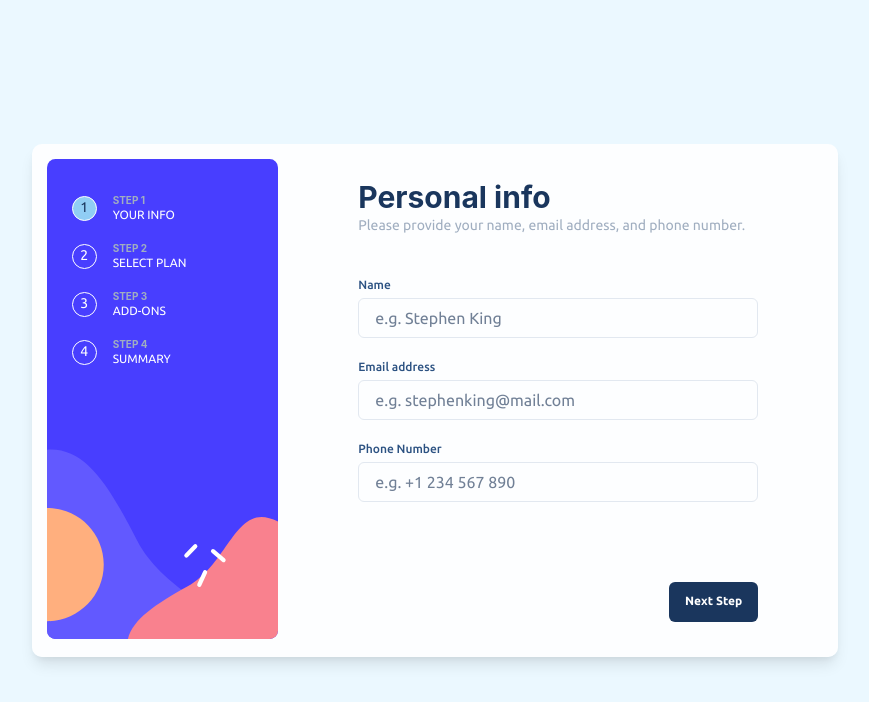
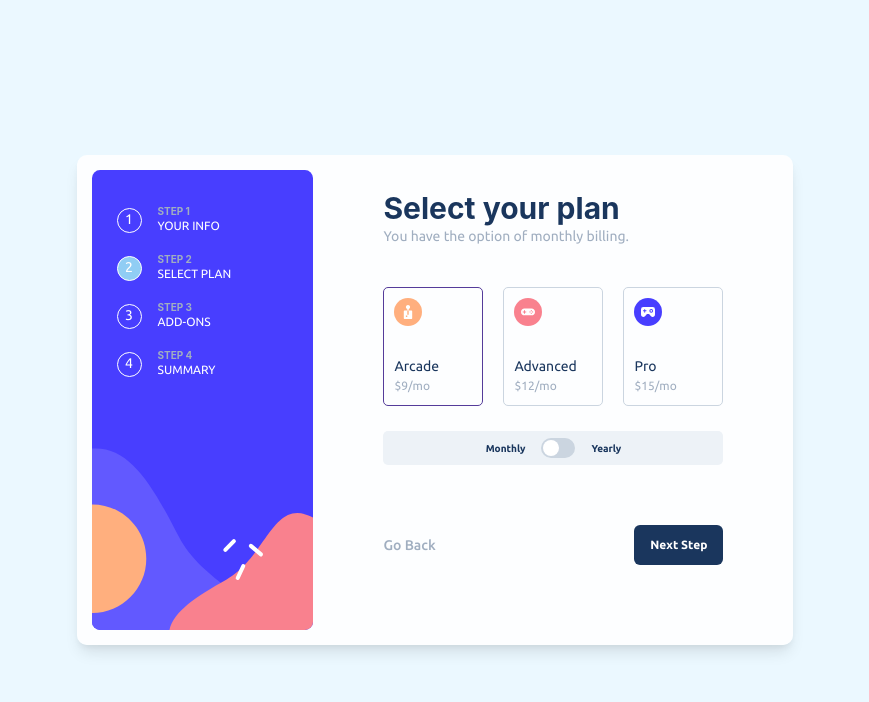
Before and after one commit to srdjan-gr/multi-step-form, a React (Vite) app: page / in a window 1280 px wide. Shown: the top 702 px of the page, without its empty margins (205-1074 px from the left). Built offline with nearby package versions, Linux system fonts and the light colour scheme.

Commit message:
PlanInfo component add

```diff
--- a/src/App.jsx
+++ b/src/App.jsx
@@ -1,23 +1,27 @@
 import { useState } from 'react'
-
-import { Box, Card, CardBody, Flex, Image, Stack, Input, Heading, Text, FormControl, FormLabel, FormErrorMessage, Button } from '@chakra-ui/react'
+import { Card, Flex, Image } from '@chakra-ui/react'
 
 import sidebarImg from './images/bg-sidebar-desktop.svg'
 import ProgressBar from './components/ProgressBar'
 import PersonalInfo from './components/PersonalInfo'
+import PlanInfo from './components/PlanInfo'
 
 
 const App = () => {
 
-  const [progress, setProgress] = useState(1)
+  const [progress, setProgress] = useState('plan')
   const [stage, setStage] = useState()
 
 
-  const nextForm = () => {
-    setProgress(progress + 1)
-
-    if (progress === 4) {
-      setProgress(progress)
+  const renderOptions = () => {
+    if (progress === 'personal') {
+      return (
+        <PersonalInfo progress={progress} setProgress={setProgress} />
+      )
+    } else if (progress === 'plan') {
+      return (
+        <PlanInfo progress={progress} setProgress={setProgress} />
+      )
     }
   }
 
@@ -27,21 +31,16 @@ const App = () => {
     <Flex justifyContent='center' alignItems='center' h='100vh' bgColor={'blue.50'}>
 
       <Card
-        direction={{ base: 'column', sm: 'row' }}
-        overflow='hidden'
-        variant='outline'
-        bgColor={'whiteAlpha.900'}
-        p='15px'
-        border='none'
-        boxShadow='lg'
-        borderRadius='10px'
+        direction={{ base: 'column', sm: 'row' }} overflow='hidden'
+        variant='outline' bgColor={'whiteAlpha.900'}
+        p='15px' border='none'
+        boxShadow='lg' borderRadius='10px'
       >
-
-        <Image mr='60px' h='480px' src={sidebarImg} />
+        <Image mr='50px' h='460px' src={sidebarImg} />
 
         <ProgressBar progress={progress} />
 
-        <PersonalInfo progress={progress} nextForm={nextForm} />
+        {renderOptions()}
 
       </Card>
     </Flex>
--- a/src/components/PersonalInfo.jsx
+++ b/src/components/PersonalInfo.jsx
@@ -2,14 +2,14 @@ import React from 'react'
 import { Box, Card, CardBody, Flex, Image, Stack, Input, Heading, Text, FormControl, FormLabel, FormErrorMessage, Button } from '@chakra-ui/react'
 
 
-const PersonalInfo = ({ progress, nextForm }) => {
+const PersonalInfo = ({ progress, setProgress }) => {
 
 
     return (
         <Stack >
-            <CardBody w='440px' mr='45px'>
+            <CardBody w='380px' mr='35px'>
                 <Heading as='h1' size='lg' color={'blue.900'}>Personal info</Heading>
-                <Text fontSize='sm' mb={10} color={'gray.400'}>Please provide your name, email address, and phone number.</Text>
+                <Text fontSize='12px' mb={10} color={'gray.400'}>Please provide your name, email address, and phone number.</Text>
 
                 <FormControl>
                     <FormLabel fontSize='12px' color={'blue.700'} mb='4px'>Name</FormLabel>
@@ -18,10 +18,10 @@ const PersonalInfo = ({ progress, nextForm }) => {
                     <FormLabel fontSize='12px' color={'blue.700'} mb='4px'>Email address</FormLabel>
                     <Input mb={5} placeholder='e.g. stephenking@mail.com' id='email' />
 
-                    <FormLabel fontSize='12px' color={'blue.700'} mb='4px'>Phone Number</FormLabel>
+                    <FormLabel fontSize='12px' color={'blue.400'} mb='4px'>Phone Number</FormLabel>
                     <Input mb={5} placeholder='e.g. +1 234 567 890' id='phone' />
 
-                    <Button colorScheme="button" color='white' mt='60px' float='right' fontSize='12px' onClick={nextForm}>Next Step</Button>
+                    <Button colorScheme="button" color='white' float='right' fontSize='12px' onClick={() => setProgress('plan')}>Next Step</Button>
                 </FormControl>
 
             </CardBody>
--- /dev/null
+++ b/src/components/PlanInfo.jsx
@@ -0,0 +1,59 @@
+import React from 'react'
+import { Box, Card, CardBody, Flex, Image, Stack, Input, Heading, Text, FormControl, FormLabel, FormErrorMessage, Button, Switch } from '@chakra-ui/react'
+
+import arcadeIcon from '../images/icon-arcade.svg'
+import advancedIcon from '../images/icon-advanced.svg'
+import proIcon from '../images/icon-pro.svg'
+
+
+const PlanInfo = ({ progress, setProgress }) => {
+
+
+    return (
+        <Stack >
+            <CardBody w='380px' mr='35px'>
+                <Heading as='h1' size='lg' color={'blue.900'}>Select your plan</Heading>
+                <Text fontSize='sm' mb={10} color={'gray.400'}>You have the option of monthly billing.</Text>
+
+                <Flex mb='25px' justifyContent='space-between'>
+
+                    <Flex w='100px' border='1px solid #553C9A' borderRadius='5px' p='10px' flexDirection='column' justifyContent='flex-start' alignItems='flex-start' cursor='pointer'>
+                        <Image src={arcadeIcon} h='28px' mb='30px' />
+                        <Text as='h2' fontSize='14px' color={'blue.900'}>Arcade</Text>
+                        <Text fontSize='12px' color={'gray.400'}>$9/mo</Text>
+                    </Flex>
+
+                    <Flex w='100px' border='1px solid #CBD5E0' borderRadius='5px' p='10px' flexDirection='column' justifyContent='flex-start' alignItems='flex-start' cursor='pointer'>
+                        <Image src={advancedIcon} h='28px' mb='30px' />
+                        <Text as='h2' fontSize='14px' color={'blue.900'}>Advanced</Text>
+                        <Text fontSize='12px' color={'gray.400'}>$12/mo</Text>
+                    </Flex>
+
+                    <Flex w='100px' border='1px solid #CBD5E0' borderRadius='5px' p='10px' flexDirection='column' justifyContent='flex-start' alignItems='flex-start' cursor='pointer'>
+                        <Image src={proIcon} h='28px' mb='30px' />
+                        <Text as='h2' fontSize='14px' color={'blue.900'}>Pro</Text>
+                        <Text fontSize='12px' color={'gray.400'}>$15/mo</Text>
+                    </Flex>
+
+                </Flex>
+
+
+
+                <Flex w='100%' h='34px' bgColor={'gray.100'} borderRadius='5px' justifyContent='center' alignItems='center'>
+                    <Text fontSize='10px' fontWeight='bold' mr={4} color={'blue.900'}>Monthly</Text>
+                    <Switch colorScheme='button' id='email-alerts' />
+                    <Text fontSize='10px' fontWeight='bold' ml={4} color={'blue.900'}>Yearly</Text>
+                </Flex>
+
+                <Flex alignItems='center' justifyContent='space-between' mt='60px'>
+                    <Button colorScheme="button" color={'gray.400'} fontWeight='medium' fontSize='14px' variant='link' onClick={() => setProgress('personal')}>Go Back</Button>
+                    <Button colorScheme="button" color='white' fontSize='12px' onClick={() => setProgress('addons')}>Next Step</Button>
+                </Flex>
+
+
+            </CardBody>
+        </Stack>
+    )
+}
+
+export default PlanInfo
--- a/src/components/ProgressBar.jsx
+++ b/src/components/ProgressBar.jsx
@@ -9,7 +9,7 @@ const ProgressBar = ({ progress }) => {
         <Stack position='absolute' top='50px' left={10}>
             <Flex justifyContent='flex-start' alignItems='center' gap={4} mb='10px'>
 
-                <Box bgColor={progress === 1 && 'blue.200'} color={progress === 1 ? 'blue.900' : 'white'}
+                <Box bgColor={progress === 'personal' && 'blue.200'} color={progress === 1 ? 'blue.900' : 'white'}
                     w='25px' h='25px' border='1px solid white' borderRadius='500px' textAlign='center' fontSize='14px'>
                     <Text>1</Text>
                 </Box>
@@ -21,7 +21,7 @@ const ProgressBar = ({ progress }) => {
             </Flex>
 
             <Flex justifyContent='flex-start' alignItems='center' gap={4} mb='10px'>
-                <Box bgColor={progress === 2 && 'blue.200'} color={progress === 2 ? 'blue.900' : 'white'}
+                <Box bgColor={progress === 'plan' && 'blue.200'} color={progress === 2 ? 'blue.900' : 'white'}
                     w='25px' h='25px' border='1px solid white' borderRadius='500px' textAlign='center' fontSize='14px'>
                     <Text>2</Text>
                 </Box>
@@ -33,7 +33,7 @@ const ProgressBar = ({ progress }) => {
             </Flex>
 
             <Flex justifyContent='flex-start' alignItems='center' gap={4} mb='10px'>
-                <Box bgColor={progress === 3 && 'blue.200'} color={progress === 3 ? 'blue.900' : 'white'}
+                <Box bgColor={progress === 'addons' && 'blue.200'} color={progress === 3 ? 'blue.900' : 'white'}
                     w='25px' h='25px' border='1px solid white' borderRadius='500px' textAlign='center' fontSize='14px'>
                     <Text>3</Text>
                 </Box>
```
